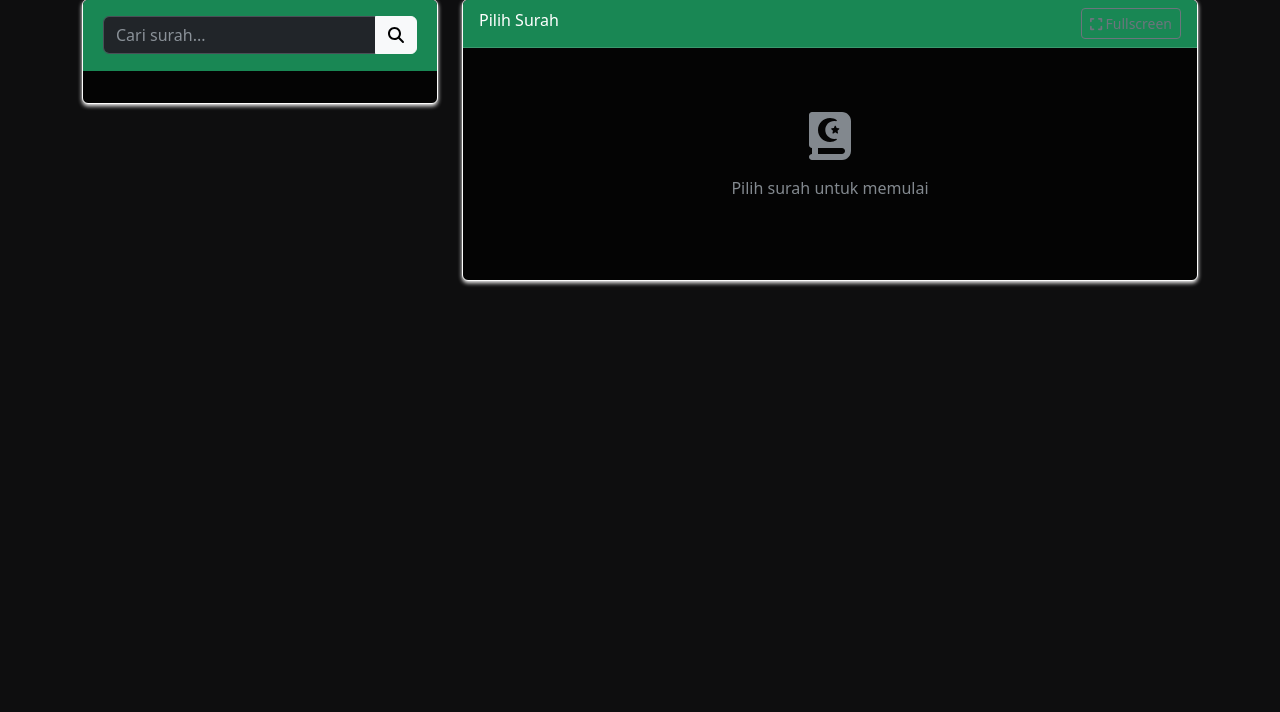
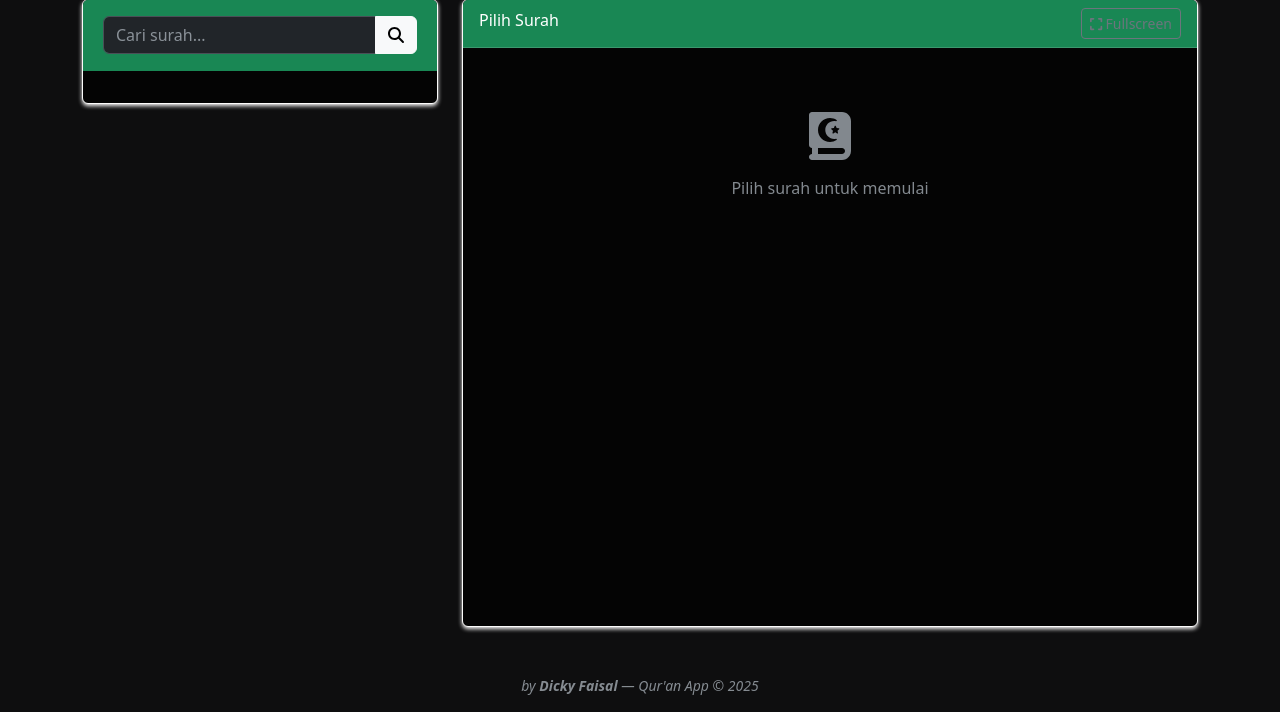
Before and after one commit to dickyfaisal11/quran1, a Flask app: page / in a window 1280 px wide. Shown: the part 97-809 px from the top of the page. Before the commit the page ends 383 px from the top, so only its background shows below. Run offline with Flask 3, Linux system fonts and the light colour scheme; data that the repository does not hold is empty.

Commit message:
Add files via upload

```diff
--- a/templates/index.html
+++ b/templates/index.html
@@ -9,7 +9,14 @@
     <link rel="preload" href="https://fonts.googleapis.com/css2?family=Amiri&display=swap" as="style">
     <link href="https://fonts.googleapis.com/css2?family=Amiri&family=Noto+Naskh+Arabic&display=swap" rel="stylesheet">
     <link rel="stylesheet" href="https://cdnjs.cloudflare.com/ajax/libs/font-awesome/6.4.0/css/all.min.css">
+        <style>
+            #ayatContainer {
+                min-height: 578px; /* Mengatur tinggi minimum untuk ayat container */
+            }
+        </style>
+
 </head>
+
 <body>
     <div class="container mt-4">
         <div class="d-flex justify-content-between align-items-center mb-4">
@@ -19,10 +26,10 @@
             </button>
         </div>
 
-        <div class="row">
+        <div class="row align-items-stretch"> <!-- Menambahkan class align-items-stretch pada row -->
             <!-- Daftar Surah -->
-            <div class="col-md-4">
-                <div class="card">
+            <div class="col-md-4 h-100"> <!-- Menambahkan h-100 pada col-md-4 -->
+                <div class="card h-100"> <!-- Menambahkan h-100 pada card -->
                     <div class="card-header bg-primary text-white">
                         <div class="input-group">
                             <input type="text" id="searchInput" class="form-control" placeholder="Cari surah...">
@@ -37,8 +44,8 @@
                             <a href="#" class="list-group-item list-group-item-action surah-item"
                              data-surah-number="{{ surah.nomor }}">
                             <span class="badge bg-success me-2">{{ surah.nomor }}</span> {{ surah.nama_latin }}
-                        <small class="ms-2" style="display: block; margin-top: 5px;">({{ surah.arti }})</small>
-</a>
+                            <small class="ms-2" style="display: block; margin-top: 5px;">({{ surah.arti }})</small>
+                            </a>
                             {% endfor %}
                         </div>
                     </div>
@@ -46,8 +53,8 @@
             </div>
 
             <!-- Ayat-Ayat -->
-            <div class="col-md-8">
-                <div class="card">
+            <div class="col-md-8 h-100"> <!-- Menambahkan h-100 pada col-md-8 -->
+                <div class="card h-100"> <!-- Menambahkan h-100 pada card -->
                     <div class="card-header bg-success text-white d-flex justify-content-between">
                         <span id="surahTitle">Pilih Surah</span>
                         <div id="surahInfo"></div>
@@ -178,5 +185,12 @@
             });
         });
     </script>
+
 </body>
+
+<footer class="text-center mt-5 mb-3 text-muted small">
+    <span><i></i><i class=""> by
+    <strong>Dicky Faisal</strong> — Qur'an App © 2025</span><br>
+</footer>
+
 </html>
```
